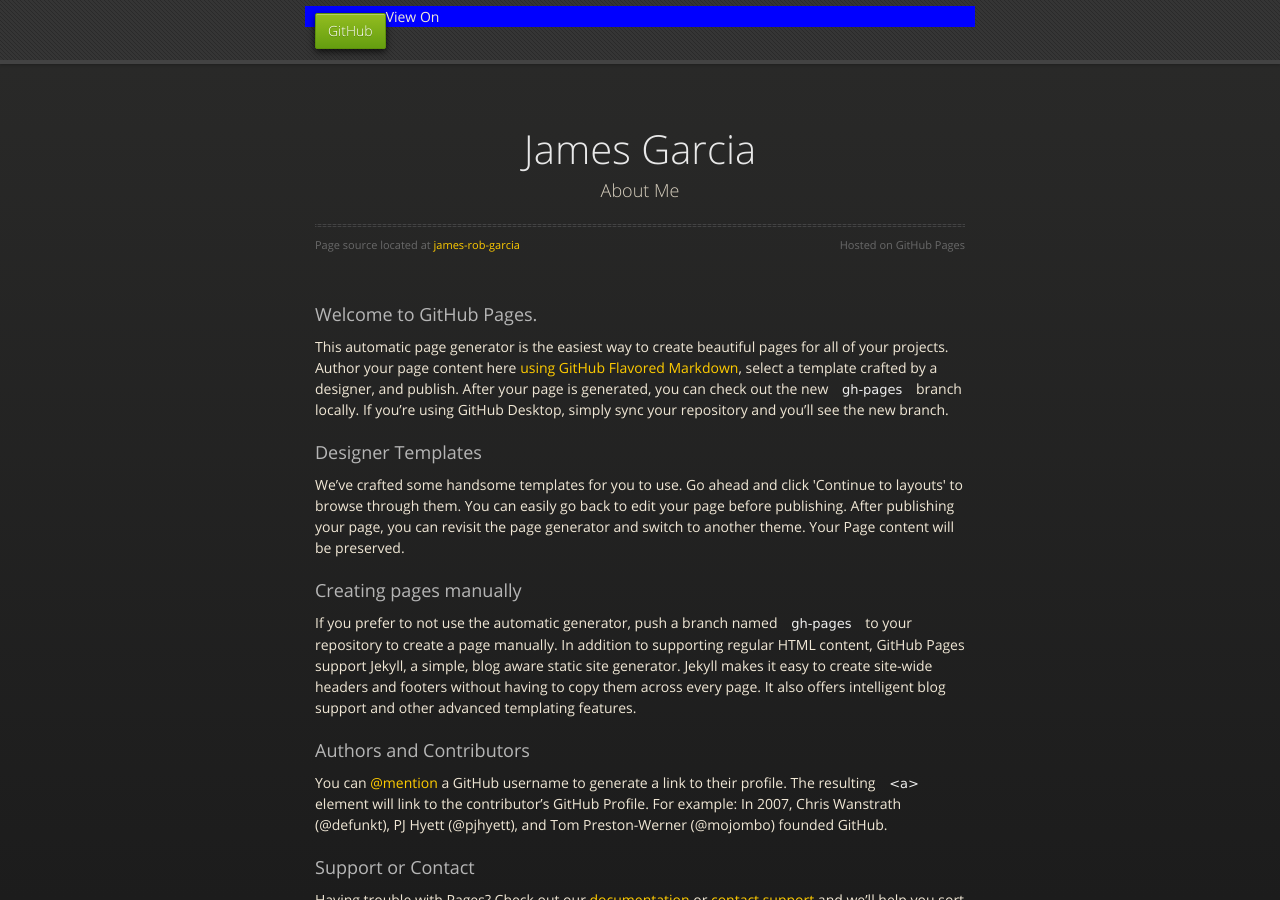
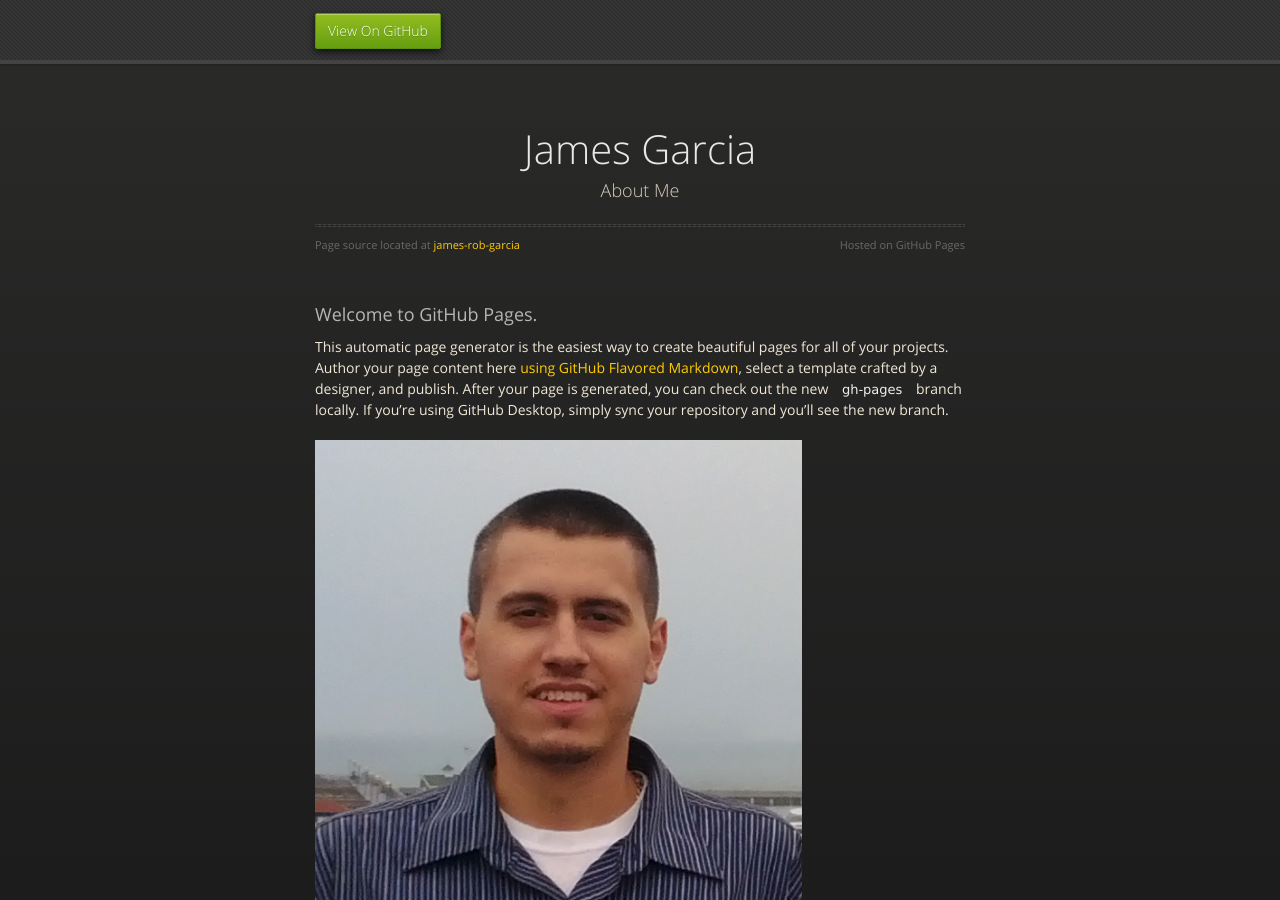
Before and after one commit to colossus9/colossus9.github.io, a Jekyll site: the page built from index.html, in a window 1280 px wide and 900 px high. Built offline with Jekyll 4.4.1, drawn with Linux system fonts in a browser that asks for light colours; nearby versions of some CDN libraries.

```diff
--- a/index.html
+++ b/index.html
@@ -6,9 +6,9 @@ subtitle: About Me
 
       <div id="header">
         <nav>
-          View On <li class="fork"><a href="https://github.hpe.com/james-rob-garcia">GitHub</a></li>
+          <li class="fork"><a href="https://github.hpe.com/james-rob-garcia">View On GitHub</a></li>
         </nav>
-      </div><!-- end header -->
+      </div><!-- end header section -->
 
     <div class="wrapper">
 
@@ -19,12 +19,21 @@ subtitle: About Me
           <hr>
           <span class="credits left">Page source located at <a href="https://github.hpe.com/james-rob-garcia">james-rob-garcia</a></span>
           <span class="credits right">Hosted on GitHub Pages</span>
+        </div><!-- end title section -->
+
+        <div class="row">
+          <div class="left">
+            <h3>
+              <a id="welcome-to-github-pages" class="anchor" href="#welcome-to-github-pages" aria-hidden="true"><span aria-hidden="true" class="octicon octicon-link"></span></a>Welcome to GitHub Pages.</h3>
+
+              <p>This automatic page generator is the easiest way to create beautiful pages for all of your projects. Author your page content here <a href="https://guides.github.com/features/mastering-markdown/">using GitHub Flavored Markdown</a>, select a template crafted by a designer, and publish. After your page is generated, you can check out the new <code>gh-pages</code> branch locally. If you’re using GitHub Desktop, simply sync your repository and you’ll see the new branch.</p>
+          </div>
+          <div class="right">
+             <img property="foaf:depiction" src="images/profile_picture_large.png" alt="James Garcia Profile Picture"/>
+          </div>
         </div>
 
-        <h3>
-          <a id="welcome-to-github-pages" class="anchor" href="#welcome-to-github-pages" aria-hidden="true"><span aria-hidden="true" class="octicon octicon-link"></span></a>Welcome to GitHub Pages.</h3>
 
-          <p>This automatic page generator is the easiest way to create beautiful pages for all of your projects. Author your page content here <a href="https://guides.github.com/features/mastering-markdown/">using GitHub Flavored Markdown</a>, select a template crafted by a designer, and publish. After your page is generated, you can check out the new <code>gh-pages</code> branch locally. If you’re using GitHub Desktop, simply sync your repository and you’ll see the new branch.</p>
 
           <h3>
           <a id="designer-templates" class="anchor" href="#designer-templates" aria-hidden="true"><span aria-hidden="true" class="octicon octicon-link"></span></a>Designer Templates</h3>
```
